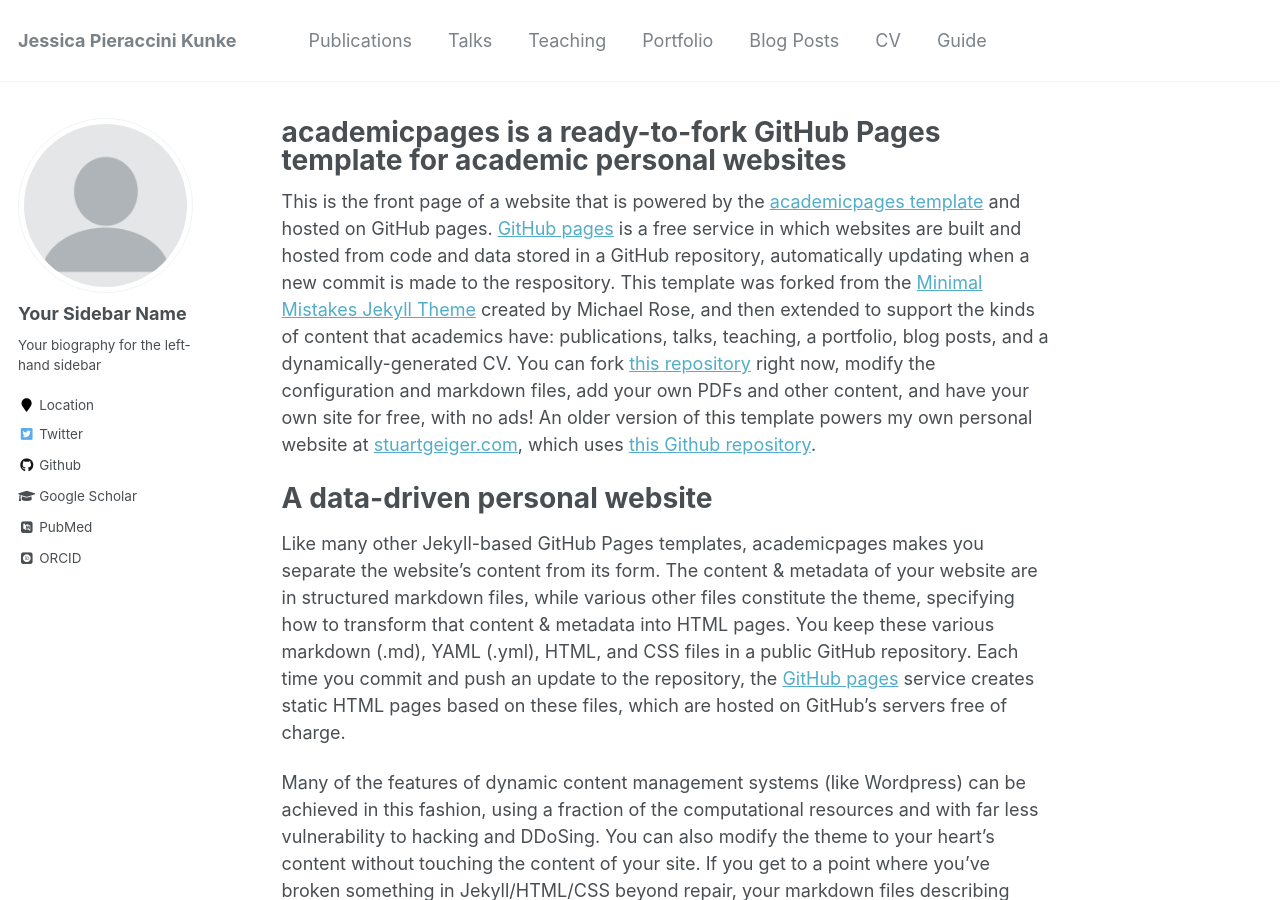
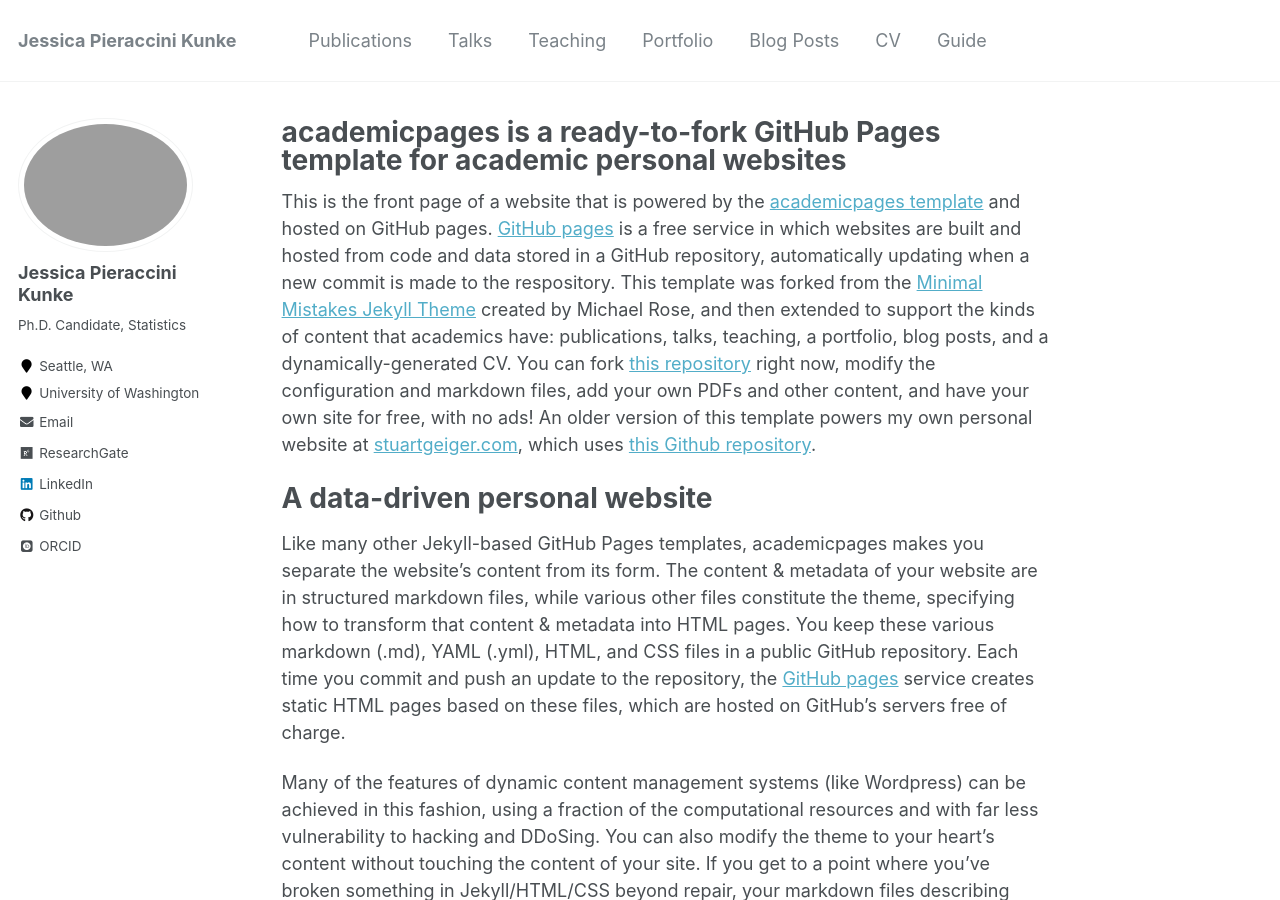
Before and after one commit to jpierkunke/jpierkunke.github.io, a Jekyll site: the page built from _pages/about.md, in a window 1280 px wide and 900 px high. Built offline with Jekyll 4.4.1, drawn with Linux system fonts in a browser that asks for light colours; some web fonts are replaced.

Commit message:
Update _config.yml

```diff
--- a/_config.yml
+++ b/_config.yml
@@ -13,7 +13,7 @@
 description              : &description "personal description"
 url                      : https://academicpages.github.io # the base hostname & protocol for your site e.g. "https://mmistakes.github.io"
 baseurl                  : "" # the subpath of your site, e.g. "/blog"
-repository               : "academicpages/academicpages.github.io"
+repository               : "jpierkunke/jpierkunke.github.io"
 teaser                   :  # filename of teaser fallback teaser image placed in /images/, .e.g. "500x300.png"
 breadcrumbs              : false # true, false (default)
 words_per_minute         : 160
@@ -80,15 +80,15 @@
 
 # Site Author
 author:
-  name             : "Your Sidebar Name"
-  avatar           : "profile.png"
-  bio              : "Your biography for the left-hand sidebar"
-  location         : "Location"
-  employer         :
-  pubmed           : "https://www.ncbi.nlm.nih.gov/pubmed/?term=john+snow"
-  googlescholar    : "http://yourfullgooglescholarurl.com"
-  email            :
-  researchgate     :  # example: "https://www.researchgate.net/profile/yourprofile"
+  name             : "Jessica Pieraccini Kunke"
+  avatar           : "JessKunke_profile.png"
+  bio              : "Ph.D. Candidate, Statistics"
+  location         : "Seattle, WA"
+  employer         : "University of Washington"
+  pubmed           :
+  googlescholar    :
+  email            : "jkunke at uw dot edu"
+  researchgate     :  "https://www.researchgate.net/profile/Jessica-Kunke-2"
   uri              :
   bitbucket        :
   codepen          :
@@ -96,20 +96,20 @@
   flickr           :
   facebook         :
   foursquare       :
-  github           : "academicpages"
+  github           : "jpierkunke"
   google_plus      :
   keybase          :
   instagram        :
   impactstory      : #"https://profiles.impactstory.org/u/xxxx-xxxx-xxxx-xxxx"
   lastfm           :
-  linkedin         :
-  orcid            : "http://orcid.org/yourorcidurl"
+  linkedin         : "https://www.linkedin.com/in/jessicakunke/"
+  orcid            : "https://orcid.org/0009-0006-1475-3734"
   pinterest        :
   soundcloud       :
   stackoverflow    : # http://stackoverflow.com/users/123456/username
   steam            :
   tumblr           :
-  twitter          : "replacethistwitterhandle"
+  twitter          :
   vine             :
   weibo            :
   xing             :
```
